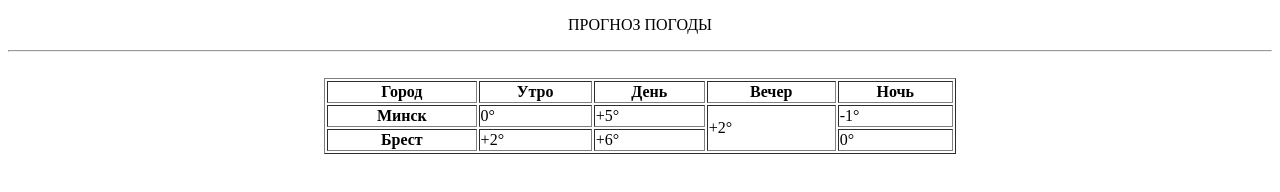
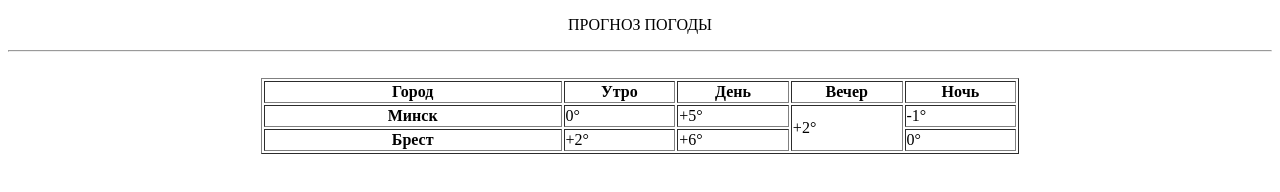
Before and after one commit to SergeyZalozny/SergeyZalozny, a plain HTML site: page lessons/lesson2/index.html in a window 1280 px wide. Drawn offline with Linux system fonts and the light colour scheme.

Commit message:
Таблицы

```diff
--- a/lessons/lesson2/index.html
+++ b/lessons/lesson2/index.html
@@ -7,7 +7,8 @@
         <title><p align="center"">ПРОГНОЗ ПОГОДЫ</p></title>
     </head>
     <body>
-        <table border="1", width="50%", align="center">
+        <table border="1", width="60%", align="center">
+        <col width="40%"><col width="15%"><col width="15%"><col width="15%"><col width="15%">
             <hr>
             <br>
             <tr>
```
